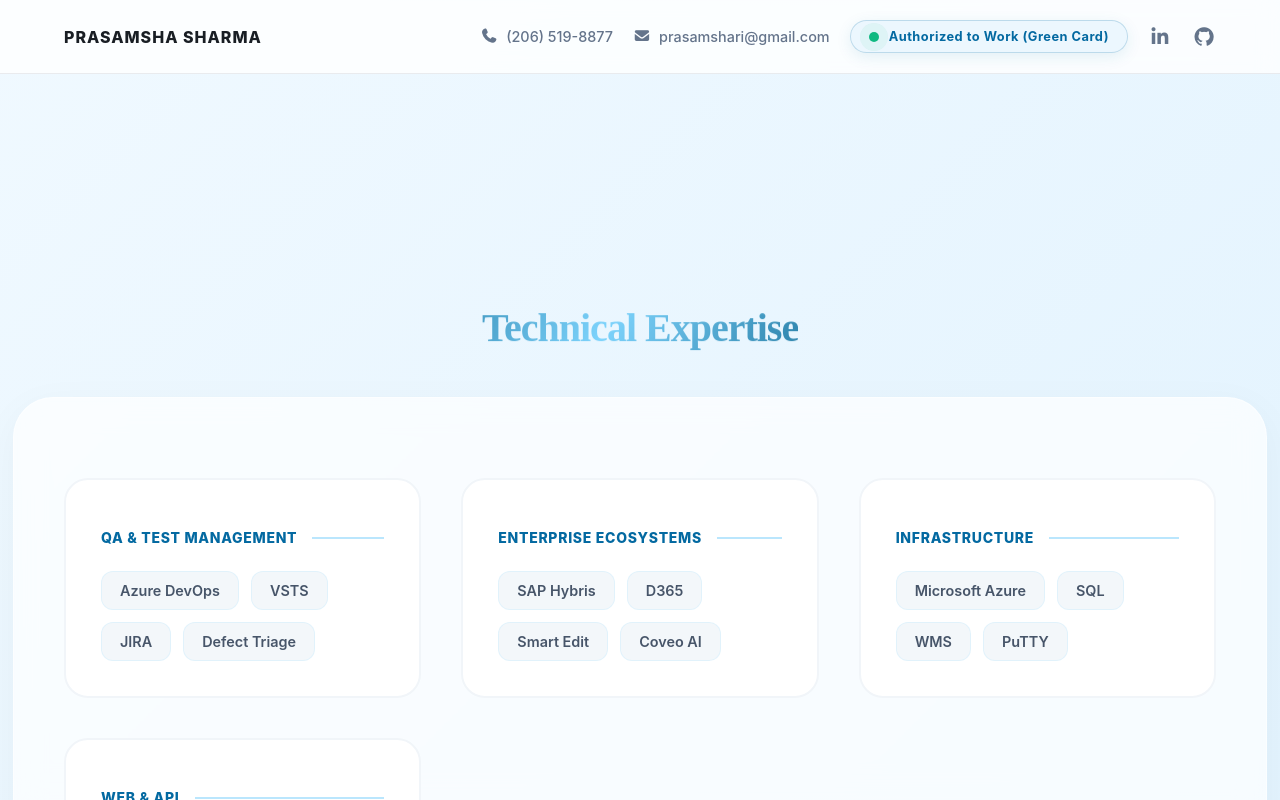
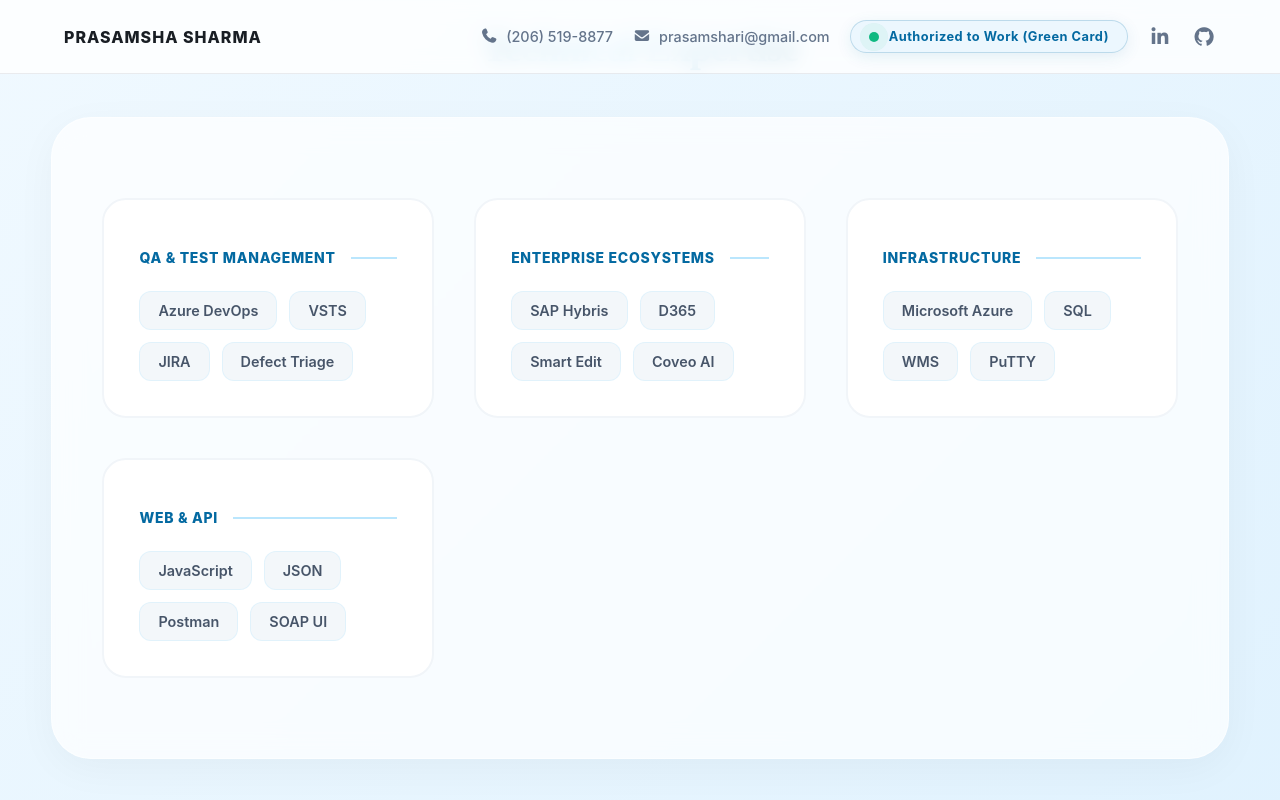
Before and after one commit to sharmap1/profile-prasamsha, a React (Vite) app: page /profile-prasamsha/expertise in a window 1280 px wide. Built offline with nearby package versions, Linux system fonts and the light colour scheme.

Commit message:
cleaned css for the padding & margins in each page

```diff
--- a/src/pages/Expertise.css
+++ b/src/pages/Expertise.css
@@ -1,11 +1,14 @@
 /* Main Page Layout */
 #skills-page {
-  padding: 280px 5% 80px;
   background: linear-gradient(135deg, #f0f9ff 0%, #e0f2fe 100%);
   min-height: 100vh;
   display: flex;
   flex-direction: column;
   align-items: center;
+  justify-content: center;
+  background-blend-mode: overlay;
+  padding: 0 8%;
+  overflow: hidden;
 }
 
 .hello-text {
--- a/src/pages/Journey.css
+++ b/src/pages/Journey.css
@@ -1,11 +1,15 @@
 /* Container for the whole page */
 #exp-page {
-  padding: 100px 5% 50px;
   background: linear-gradient(135deg, #f8fafc 0%, #e0f2fe 100%);
   min-height: 100vh;
   display: flex;
   flex-direction: column;
   align-items: center;
+  justify-content: center;
+  background-blend-mode: overlay;
+  padding: 0 8%;
+  overflow: hidden;
+
 }
 
 .hello-text {
--- a/src/pages/Journey.jsx
+++ b/src/pages/Journey.jsx
@@ -24,7 +24,7 @@
       ],
     },
     {
-      company: "Leapfrog Technology",
+      company: "Leapfrog Technology Inc",
       role: "Software QA Analyst",
       period: "2016 - 2020",
       bullets: [
@@ -114,7 +114,7 @@
           <div className="training-grid-pills">
             {executiveTrainings.map((train, index) => (
               <div key={index} className="training-pill-item">
-                <span className="training-title">{train.title}</span>
+                <span className="training-title">{train.title}</span><br></br>
                 <span className="training-provider">{train.provider}</span>
               </div>
             ))}
```
